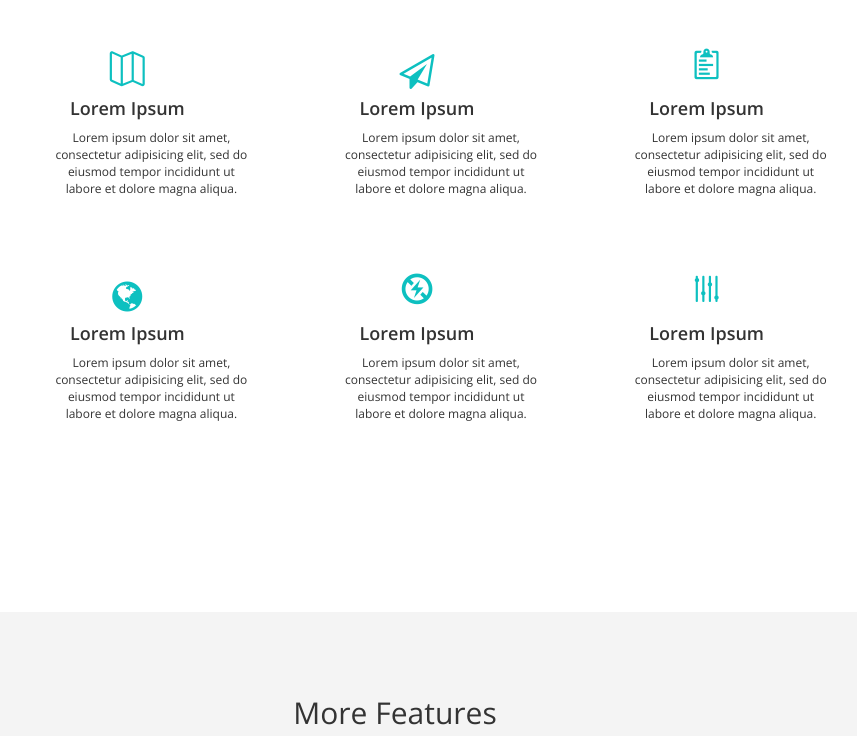
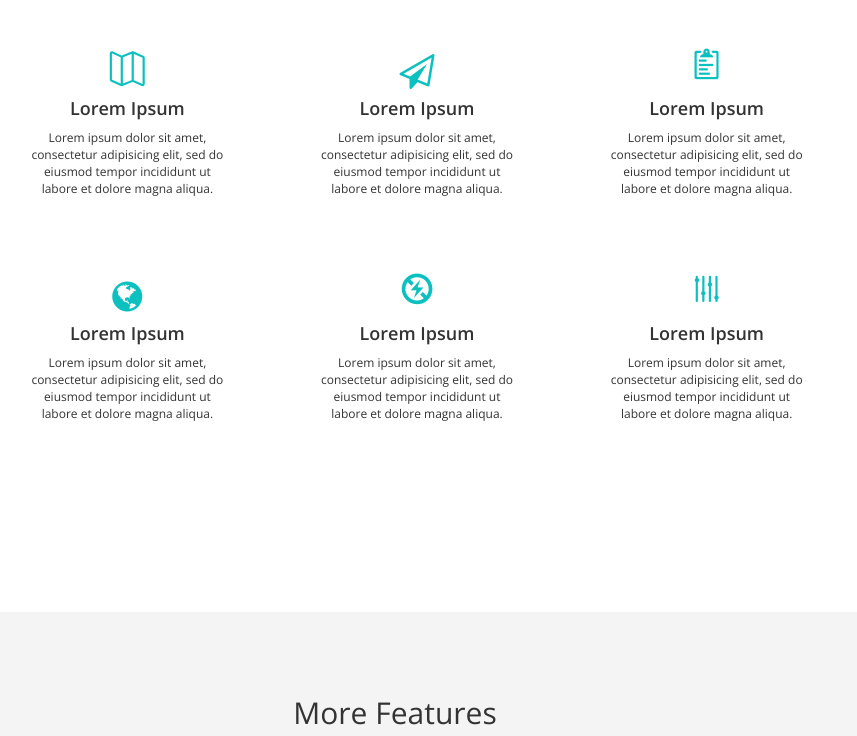
Before and after one commit to Ferruzo/Primer-trabajo-grupal, a plain HTML site: page indexfinalizado.html in a window 1280 px wide. Shown: the part 840-1576 px from the top of the page, without its empty margins (245-1102 px from the left). Drawn offline with nearby package versions, Linux system fonts and the light colour scheme; files whose address does not match are found by name.

Commit message:
Este es el proyecto final, por favor revizar solo este

```diff
--- a/css/indexfinalizado.css
+++ b/css/indexfinalizado.css
@@ -88,8 +88,6 @@
     font-size: 12px;
     width: 200px;
     margin: auto;
-    position: relative;
-    right: -10%;
 }
 
 .laptops {
@@ -130,6 +128,7 @@
     font-weight: 600;
     transition: all .25s;
     color: #000;
+    font-weight: bold;
 }
 
 .portfolio-btn a {
```
